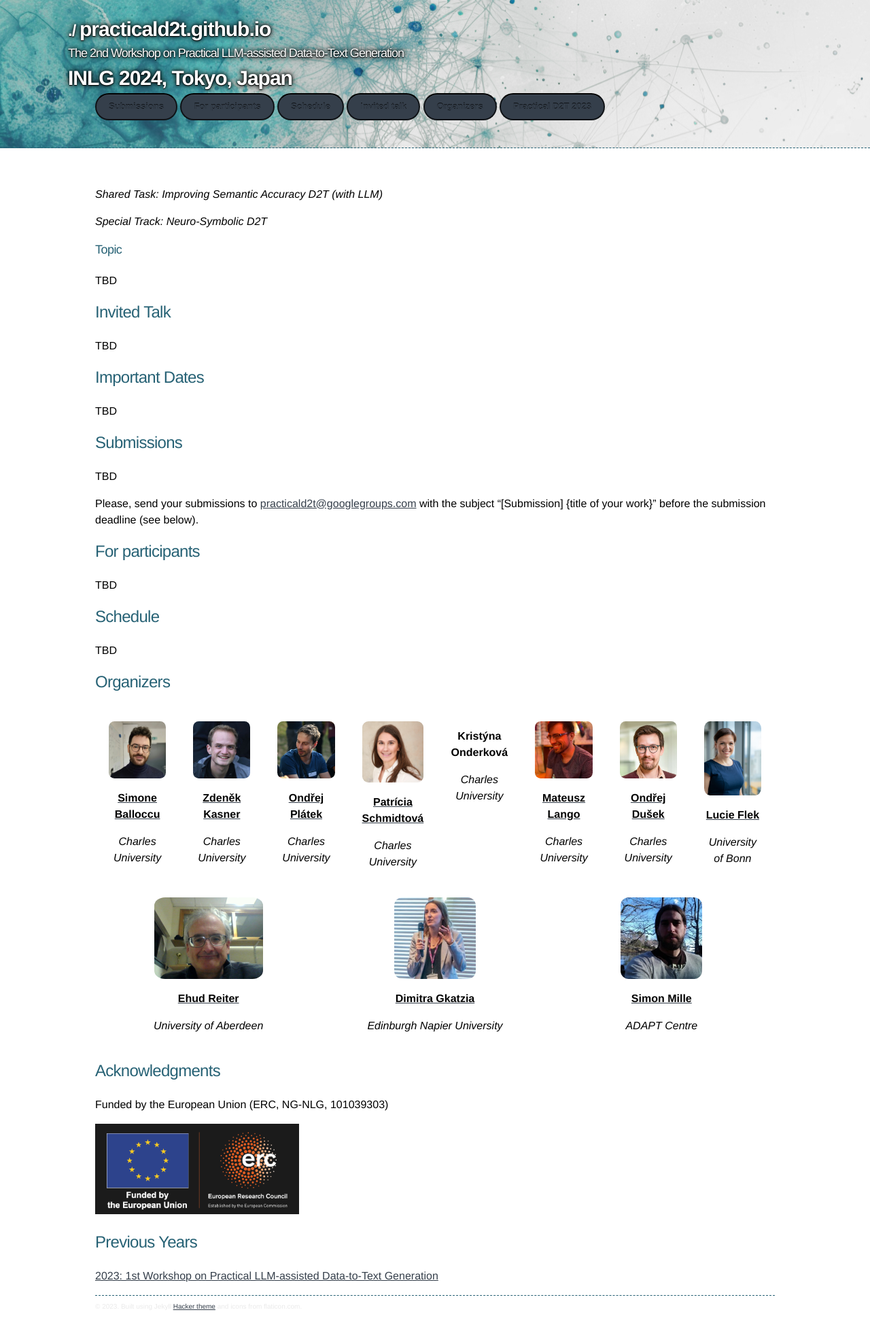
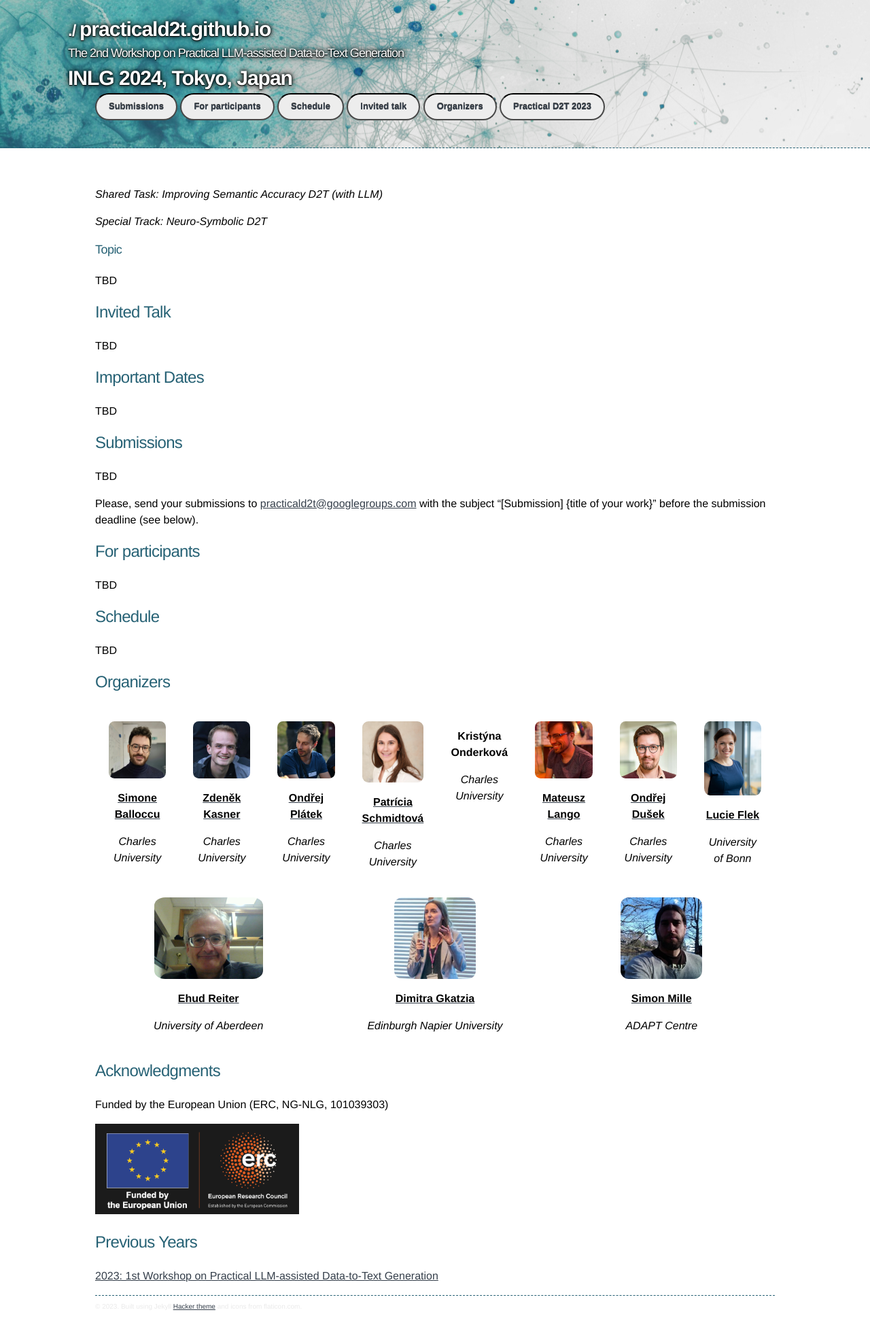
Before and after one commit to practicald2t/practicald2t.github.io, a Jekyll site: the page built from index.md, in a window 1280 px wide. Shown: the whole page at 68% size. Built offline with Jekyll 4.4.1, drawn with Linux system fonts in a browser that asks for light colours.

Commit message:
Update jekyll-theme-hacker.scss

```diff
--- a/_sass/jekyll-theme-hacker.scss
+++ b/_sass/jekyll-theme-hacker.scss
@@ -218,7 +218,7 @@ p, span {
 
 .btn {
   display: inline-block;
-  background: $button-replacement;//-webkit-linear-gradient(top, rgba(40, 40, 40, 0.3), rgba(35, 35, 35, 0.3) 50%, rgba(10, 10, 10, 0.3) 50%, rgba(0, 0, 0, 0.3));
+  background: #ededed;//$button-replacement;//-webkit-linear-gradient(top, rgba(40, 40, 40, 0.3), rgba(35, 35, 35, 0.3) 50%, rgba(10, 10, 10, 0.3) 50%, rgba(0, 0, 0, 0.3));
   padding: 8px 18px;
   border-radius: 50px;
   border: 2px solid rgba(0, 0, 0, 0.7);
```
